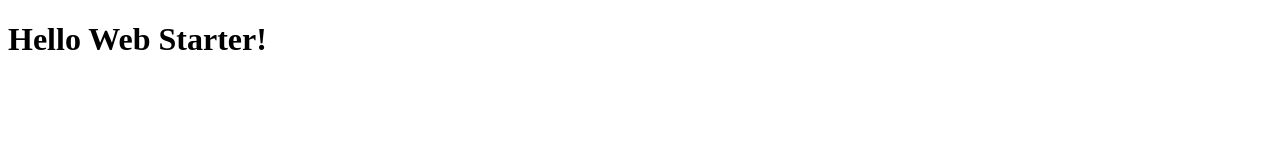
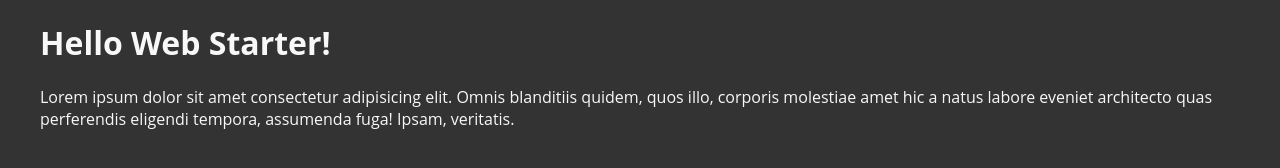
Before and after one commit to ae-app-labs/web-starter-template, a website: page index.html in a window 1280 px wide. Drawn offline with nearby package versions, Linux system fonts and the light colour scheme; files that its build step writes are made by us from their sources.

Commit message:
add default styles

```diff
--- /dev/null
+++ b/assets/img/empty.txt
@@ -0,0 +1 @@
+mt
--- /dev/null
+++ b/assets/scripts/empty.txt
@@ -0,0 +1 @@
+mt
--- a/css/main.scss
+++ b/css/main.scss
@@ -0,0 +1,34 @@
+:root {
+    --primary-color: #007bff;
+    --secondary-color: #6c757d;
+    --background-color: #333333;
+    --text-color:#f8f8f8;
+}
+
+html {
+    margin:0;
+    padding:0;
+    background-color: var(--background-color);
+    color: var(--text-color);
+    font-family: 'Open Sans', 'Inter', sans-serif;
+    font-size: 1rem;
+}
+
+body {
+    margin: 0;
+    padding: 0;
+    height: 100vh;
+}
+
+.container {
+    max-width: 1200px;
+    margin: 0 auto;
+    padding: 0 20px;
+}
+
+@media screen and (max-width: 768px) {
+    .container {
+        max-width: 100%;
+        padding: 0 10px;
+    }
+}
--- a/index.html
+++ b/index.html
@@ -5,11 +5,14 @@
     <meta http-equiv="X-UA-Compatible" content="IE=edge">
     <meta name="viewport" content="width=device-width, initial-scale=1.0">
     <link rel="stylesheet" href="css/main.css">
-    <title>index</title>
+    <title>Index</title>
 </head>
 <body>
     <main>
-        <h1>Hello Web Starter!</h1>
+        <div class="container">
+            <h1>Hello Web Starter!</h1>
+            <p>Lorem ipsum dolor sit amet consectetur adipisicing elit. Omnis blanditiis quidem, quos illo, corporis molestiae amet hic a natus labore eveniet architecto quas perferendis eligendi tempora, assumenda fuga! Ipsam, veritatis.</p>
+        </div>
     </main>
 </body>
 </html>
```
Also changed, not shown: package.json (+3 -7 lines), Readme.md.
